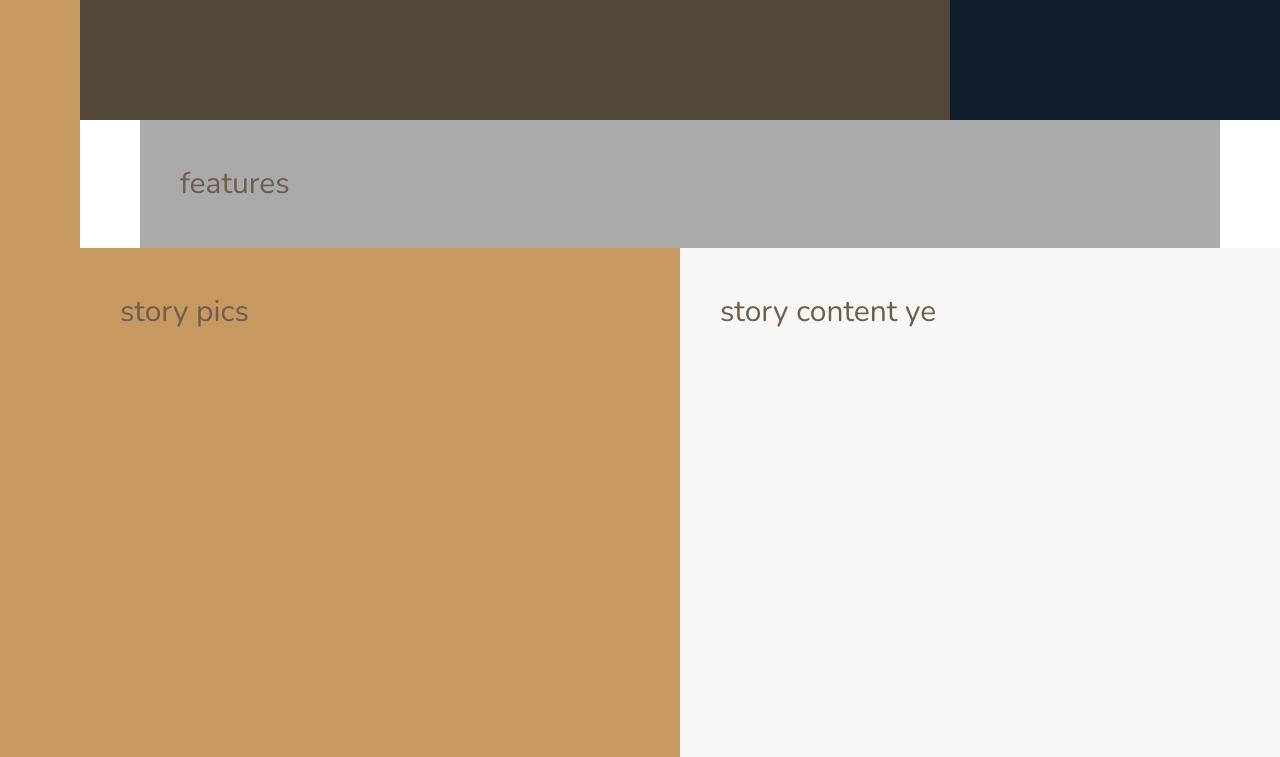
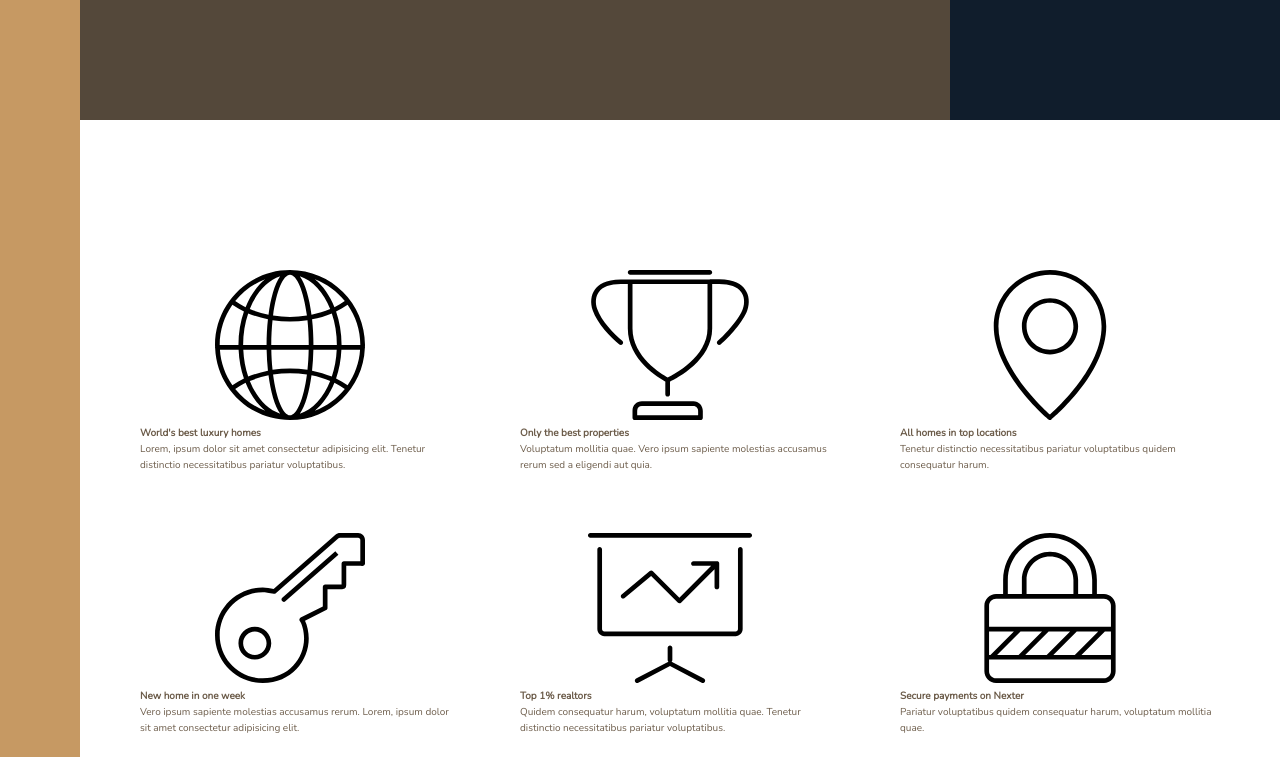
Before and after one commit to kutaysahindev/Nexter, a website: page index.html in a window 1280 px wide. Shown: the part 520-1277 px from the top of the page. Drawn offline with nearby package versions, Linux system fonts and the light colour scheme.

Commit message:
Build features section

```diff
--- a/index.html
+++ b/index.html
@@ -18,7 +18,68 @@
     <div class="sidebar">sidebar</div>
     <header class="header">header</header>
     <div class="realtors">top 3 realtors</div>
-    <section class="features">features</section>
+    <section class="features">
+      <div class="feature">
+        <svg class="feature__icon">
+          <use xlink:href="img/sprite.svg#icon-global"></use>
+        </svg>
+        <h4 class="heading-4">World's best luxury homes</h4>
+        <p class="feature__text">
+          Lorem, ipsum dolor sit amet consectetur adipisicing elit. Tenetur
+          distinctio necessitatibus pariatur voluptatibus.
+        </p>
+      </div>
+      <div class="feature">
+        <svg class="feature__icon">
+          <use xlink:href="img/sprite.svg#icon-trophy"></use>
+        </svg>
+        <h4 class="heading-4">Only the best properties</h4>
+        <p class="feature__text">
+          Voluptatum mollitia quae. Vero ipsum sapiente molestias accusamus
+          rerum sed a eligendi aut quia.
+        </p>
+      </div>
+      <div class="feature">
+        <svg class="feature__icon">
+          <use xlink:href="img/sprite.svg#icon-map-pin"></use>
+        </svg>
+        <h4 class="heading-4">All homes in top locations</h4>
+        <p class="feature__text">
+          Tenetur distinctio necessitatibus pariatur voluptatibus quidem
+          consequatur harum.
+        </p>
+      </div>
+      <div class="feature">
+        <svg class="feature__icon">
+          <use xlink:href="img/sprite.svg#icon-key"></use>
+        </svg>
+        <h4 class="heading-4">New home in one week</h4>
+        <p class="feature__text">
+          Vero ipsum sapiente molestias accusamus rerum. Lorem, ipsum dolor sit
+          amet consectetur adipisicing elit.
+        </p>
+      </div>
+      <div class="feature">
+        <svg class="feature__icon">
+          <use xlink:href="img/sprite.svg#icon-presentation"></use>
+        </svg>
+        <h4 class="heading-4">Top 1% realtors</h4>
+        <p class="feature__text">
+          Quidem consequatur harum, voluptatum mollitia quae. Tenetur distinctio
+          necessitatibus pariatur voluptatibus.
+        </p>
+      </div>
+      <div class="feature">
+        <svg class="feature__icon">
+          <use xlink:href="img/sprite.svg#icon-lock"></use>
+        </svg>
+        <h4 class="heading-4">Secure payments on Nexter</h4>
+        <p class="feature__text">
+          Pariatur voluptatibus quidem consequatur harum, voluptatum mollitia
+          quae.
+        </p>
+      </div>
+    </section>
     <div class="story__pictures">story pics</div>
     <div class="story__content">story content ye</div>
     <section class="homes">homes</section>
--- a/sass/_base.scss
+++ b/sass/_base.scss
@@ -41,9 +41,4 @@ body {
     [sidebar-start] 8rem [sidebar-end full-start] minmax(6rem, 1fr)
     [center-start] repeat(8, [col-start] minmax(min-content, 14rem) [col-end])
     [center-end] minmax(6rem, 1fr) [full-end];
-
-  & > * {
-    padding: 40px;
-    font-size: 3rem;
-  }
 }
--- a/sass/_features.scss
+++ b/sass/_features.scss
@@ -1,4 +1,9 @@
 .features {
-  background-color: $color-grey-light-2;
   grid-column: center-start / center-end;
+
+  margin: 15rem 0;
+
+  display: grid;
+  grid-template-columns: repeat(3, 1fr);
+  grid-gap: 6rem;
 }
```
Also changed, not shown: css/style.css.
